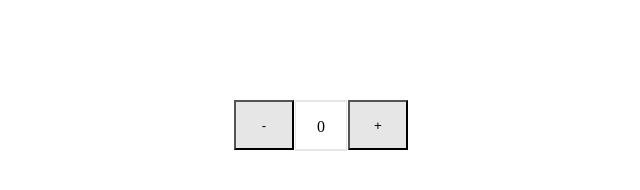
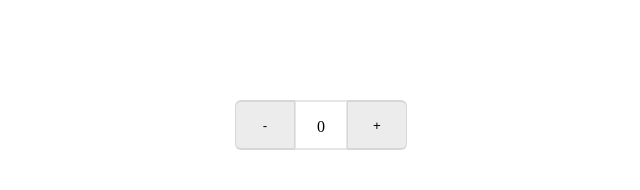
Before and after one commit to ankitaguptacedcoss/javascript_counter, a plain HTML site: page src/index.html in a window 1280 px wide. Shown: the whole page, without its empty margins (319-959 px from the left). Drawn offline with Linux system fonts and the light colour scheme.

Commit message:
correction

```diff
--- a/src/style.css
+++ b/src/style.css
@@ -7,28 +7,39 @@
     width:60px;
     height:50px;
     margin-left: 1px;
-    background-color: rgba(128, 128, 128, 0.199);
-    border-top-right-radius: 5px solid rgba(128, 128, 128, 0.199);
-    border-bottom-left-radius: 5px solid rgba(128, 128, 128, 0.199);
+    background-color: rgba(128, 128, 128, 0.151);
+    border-top-right-radius: 6px;
+    border-bottom-right-radius: 6px;
+
+    border-top:2px solid rgba(128, 128, 128, 0.199);
+    border-bottom:2px solid rgba(128, 128, 128, 0.199);
+    border-right:0.5px solid rgba(128, 128, 128, 0.199);
+    border-left:0.5px solid rgba(128, 128, 128, 0.199);
 }
 #b2{
 
     width:60px;
     height:50px;
     margin-right: 1px;
-    background-color: rgba(128, 128, 128, 0.199);
-    border-top-left-radius: 5px solid rgba(128, 128, 128, 0.199);
-    border-bottom-left-radius: 5px solid rgba(128, 128, 128, 0.199) ;
+    background-color: rgba(128, 128, 128, 0.151);
+    border-top-left-radius: 6px;
+    border-bottom-left-radius: 6px;
+    border-top:2px solid rgba(128, 128, 128, 0.199);
+    border-bottom:2px solid rgba(128, 128, 128, 0.199);
+    border-right:0.5px solid rgba(128, 128, 128, 0.199);
+    border-left:0.5px solid rgba(128, 128, 128, 0.199);
 
 }
+
 #style{
     border-top:2px solid rgba(128, 128, 128, 0.199);
     border-bottom:2px solid rgba(128, 128, 128, 0.199);
     border-right:0.5px solid rgba(128, 128, 128, 0.199);
     border-left:0.5px solid rgba(128, 128, 128, 0.199);
-
+    margin-left:-1px;
+    margin-right:-1px;
 
     width:50px;
-    height:47px;
+    height:46px;
     text-align: center;
 }
```
